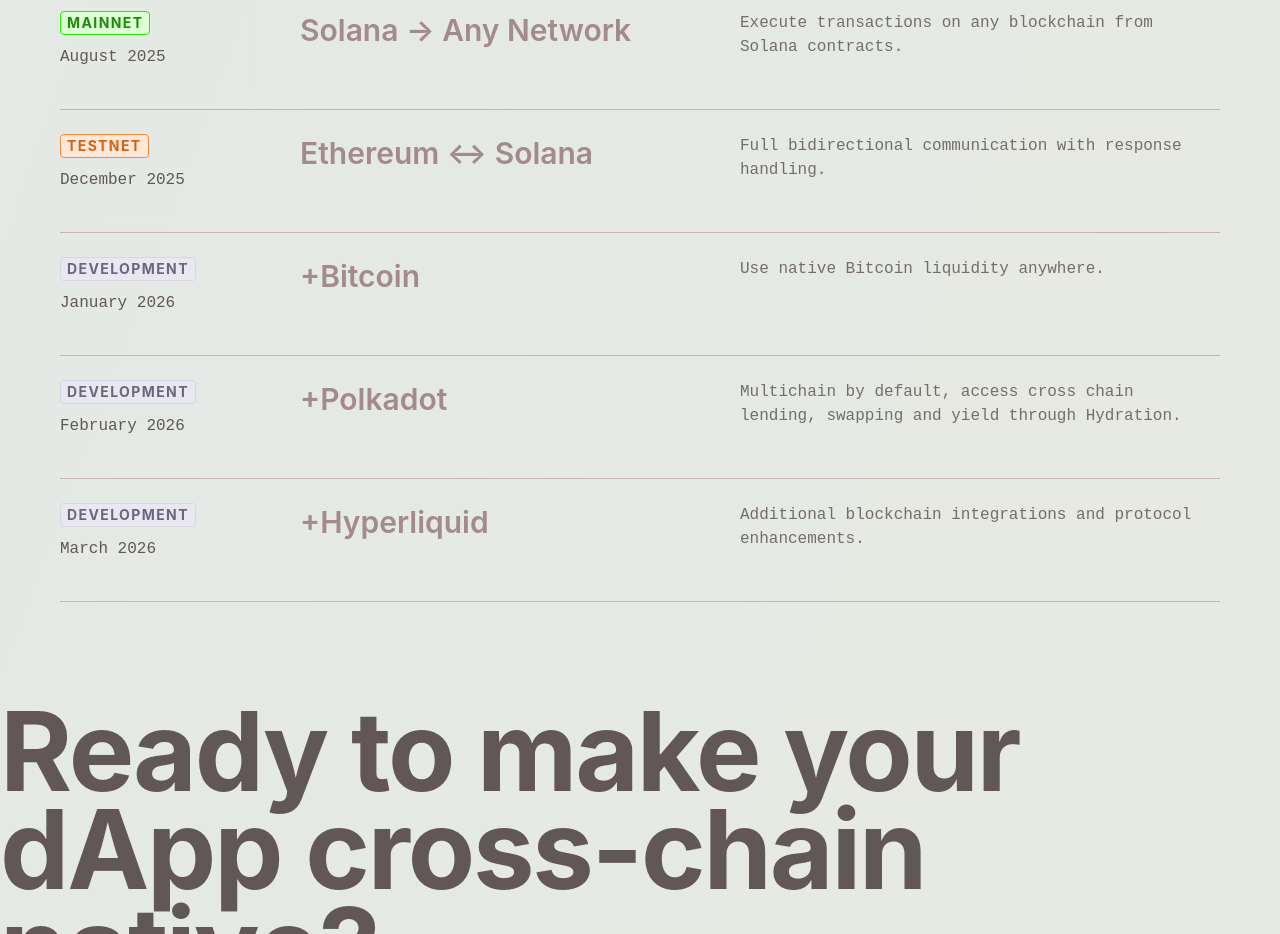
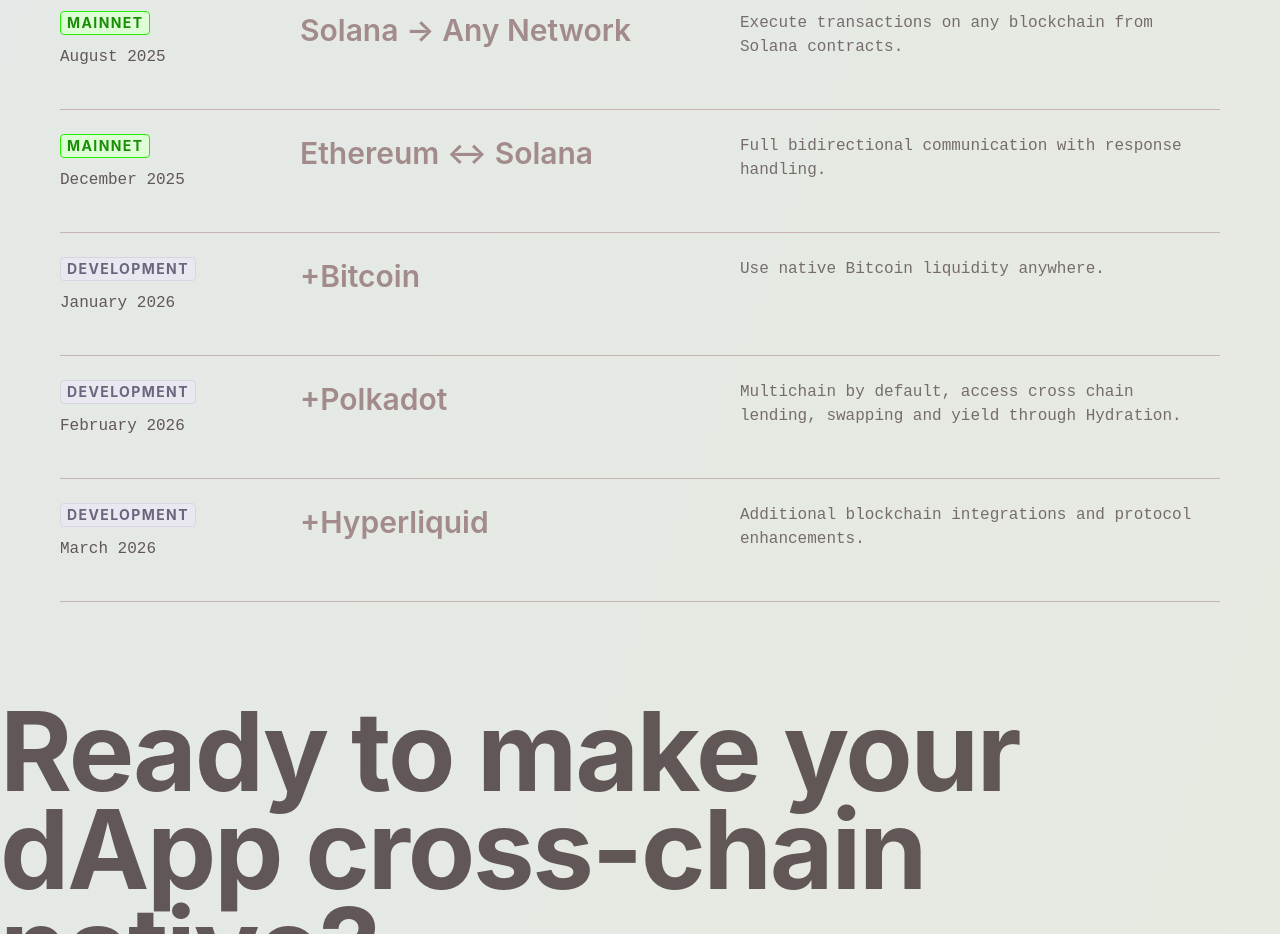
Before and after one commit to sig-net/landing-page-v2, a React (Vite) app: page / in a window 1280 px wide. Shown: the part 5880-6814 px from the top of the page. Built offline with nearby package versions, Linux system fonts and the light colour scheme.

Commit message:
Bidirectional is mainnet

```diff
--- a/src/content.ts
+++ b/src/content.ts
@@ -140,8 +140,8 @@
     description: 'Execute transactions on any blockchain from Solana contracts.',
   },
   {
-    badge: 'Testnet',
-    badgeType: 'testnet',
+    badge: 'Mainnet',
+    badgeType: 'mainnet',
     date: 'December 2025',
     title: 'Ethereum ↔ Solana',
     description: 'Full bidirectional communication with response handling.',
```
